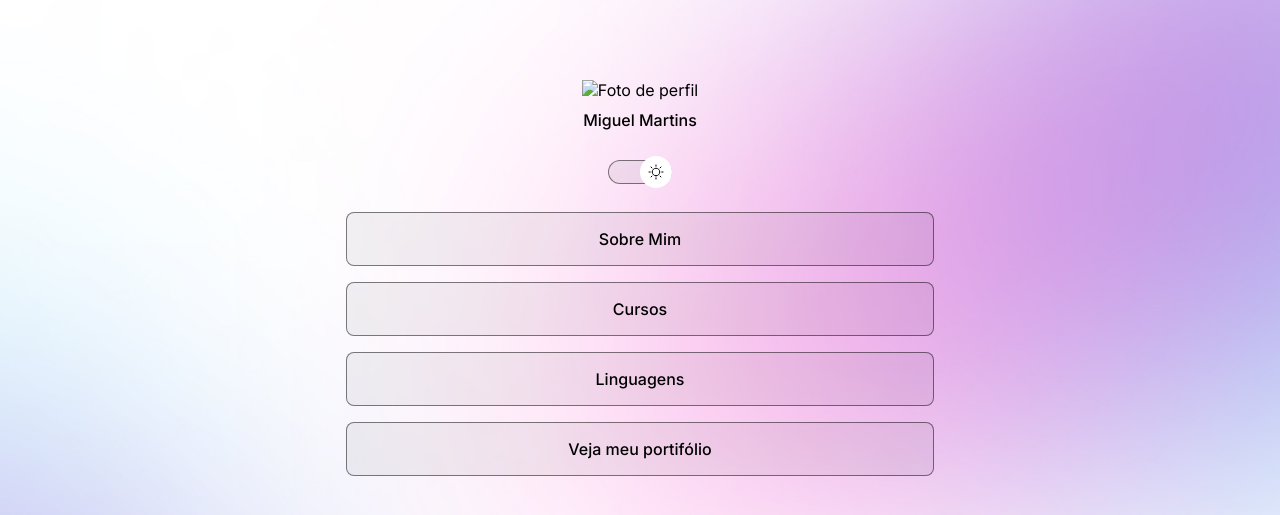
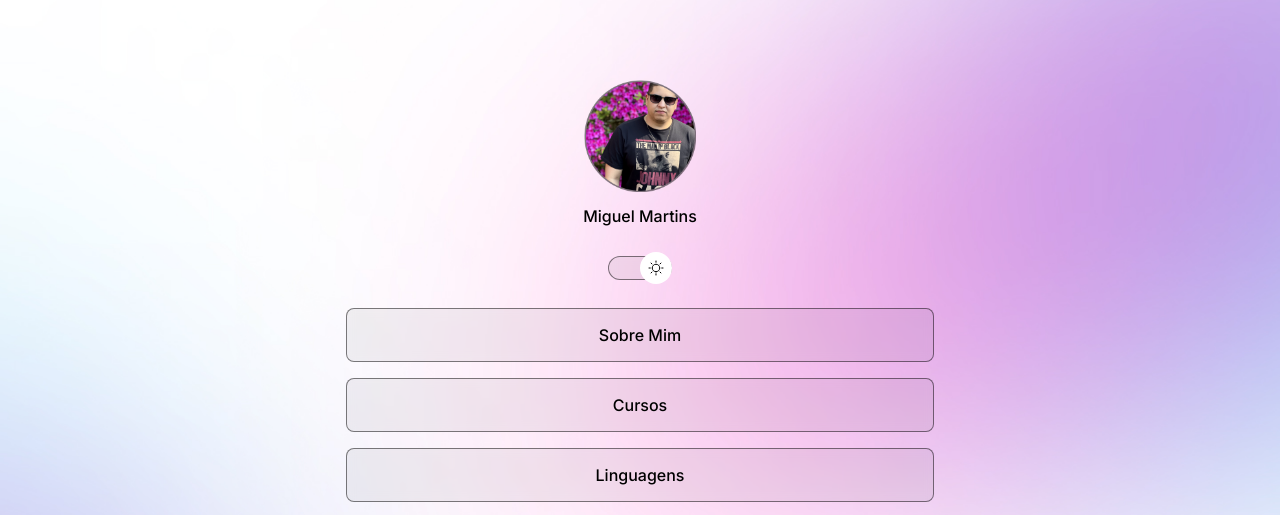
Before and after one commit to MiguelMartinsDev/Devlinks, a plain HTML site: page index.html in a window 1280 px wide. Shown: the top 515 px of the page. Drawn offline with nearby package versions, Linux system fonts and the light colour scheme.

Commit message:
bug img profile and button

```diff
--- a/index.html
+++ b/index.html
@@ -15,7 +15,7 @@
   <body>
     <div id="container">
       <div id="profile">
-        <img src="assets/avatar.png.png" alt="Foto de perfil" />
+        <img src="assets/avatar-light.png" alt="Foto de perfil" />
         <p>Miguel Martins</p>
       </div>
 
```
